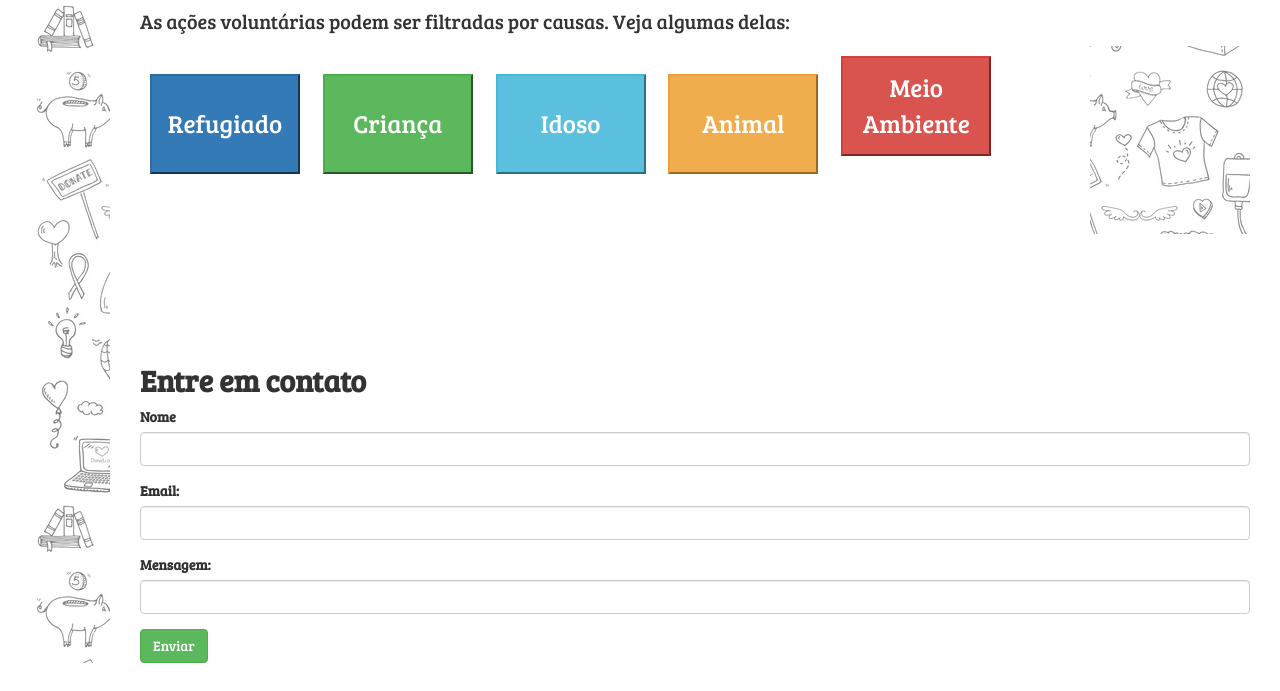
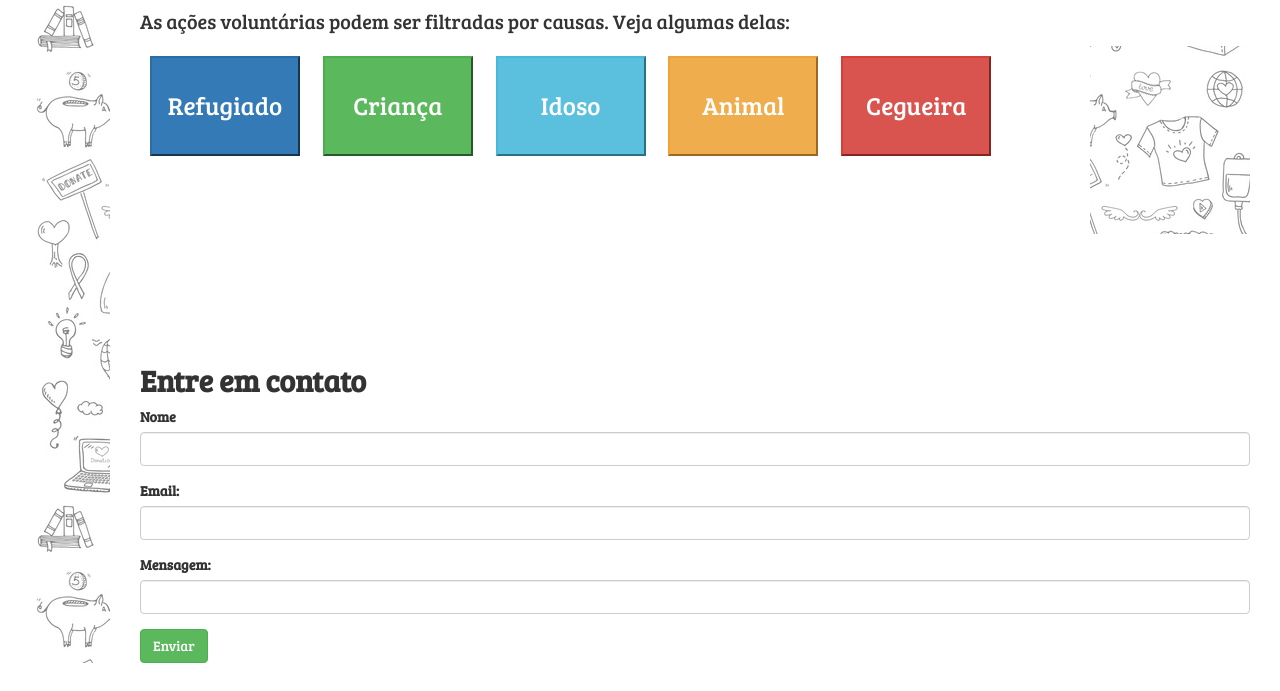
Before and after one commit to julianaaboud/LandingPageMudeOMundo, a plain HTML site: page index.html in a window 1280 px wide. Shown: the part 1967-2658 px from the top of the page. Drawn offline with nearby package versions, Linux system fonts and the light colour scheme.

Commit message:
mudança de causa

```diff
--- a/index.html
+++ b/index.html
@@ -108,7 +108,7 @@
                     <button type="button" class="tamanho-botao  btn-success">Criança</button>
                     <button type="button" class="tamanho-botao  btn-info">Idoso</button>
                     <button type="button" class="tamanho-botao  btn-warning">Animal</button>
-                    <button type="button" class="tamanho-botao  btn-danger">Meio Ambiente</button>
+                    <button type="button" class="tamanho-botao  btn-danger">Cegueira</button>
                 </div>
             </div>
         </section>
```
